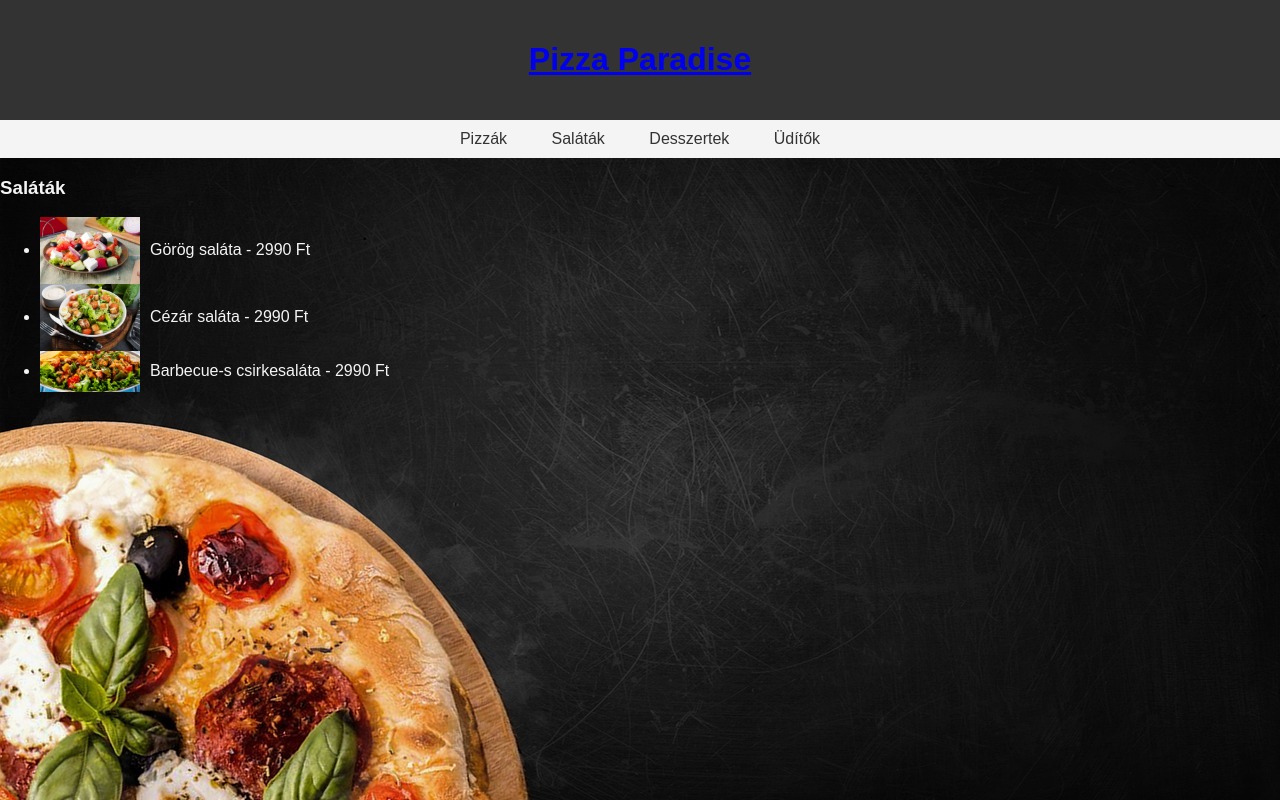
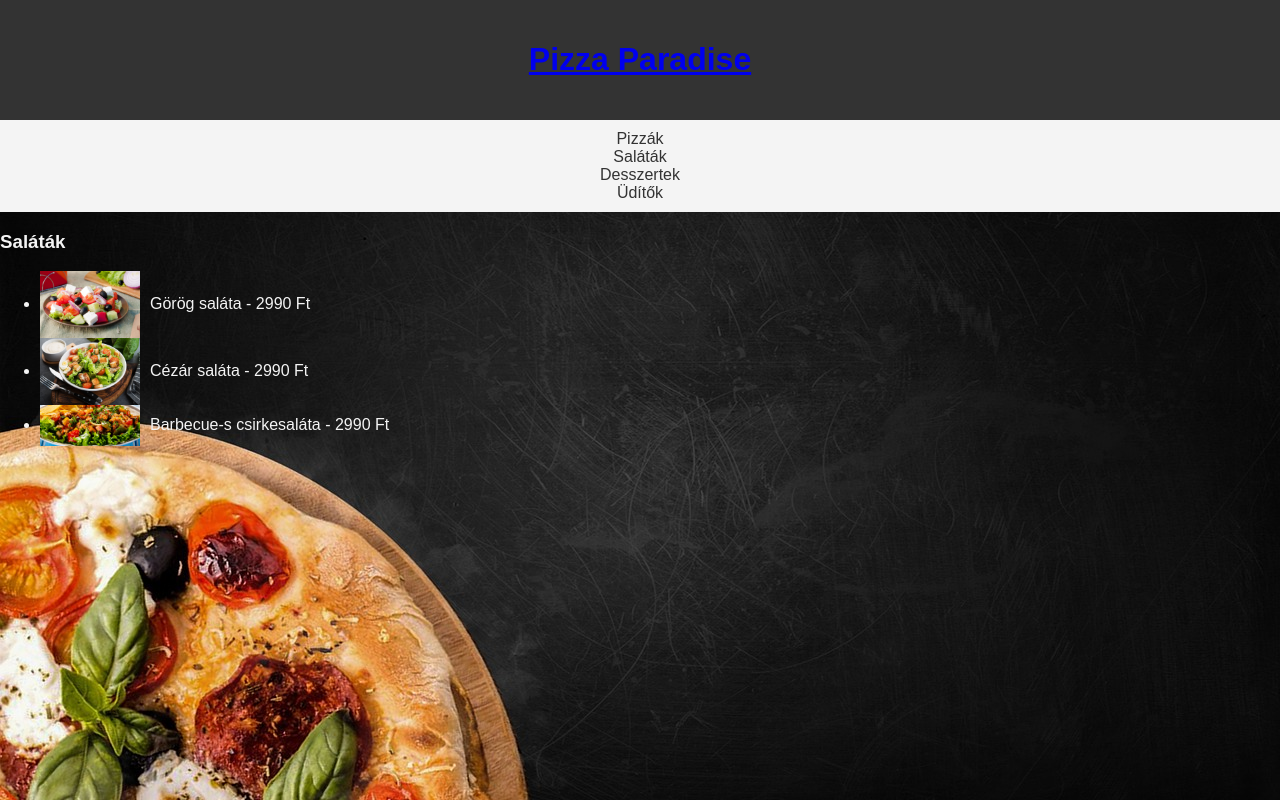
Before and after one commit to turnyanszkia/pizza, a plain HTML site: page salatak.html in a window 1280 px wide. Drawn offline with Linux system fonts and the light colour scheme.

Commit message:
valtoztatasok

```diff
--- a/salatak.html
+++ b/salatak.html
@@ -12,10 +12,10 @@
     </header>
 
     <nav>
-        <a href="pizzak.html">Pizzák</a>
-        <a href="salatak.html">Saláták</a>
-        <a href="desszertek.html">Desszertek</a>
-        <a href="uditok.html">Üdítők</a>
+        <a href="pizzak.html">Pizzák</a> <br>
+        <a href="salatak.html">Saláták</a> <br>
+        <a href="desszertek.html">Desszertek</a> <br>
+        <a href="uditok.html">Üdítők</a> <br>
     </nav>
 
     <h3 style="color: #f4f4f4;">Saláták</h3>
```
Also changed, not shown: desszertek.html (deleted, +0 -22 lines), index.html (+0 -1 lines), uditok.html (line endings or trailing spaces).
